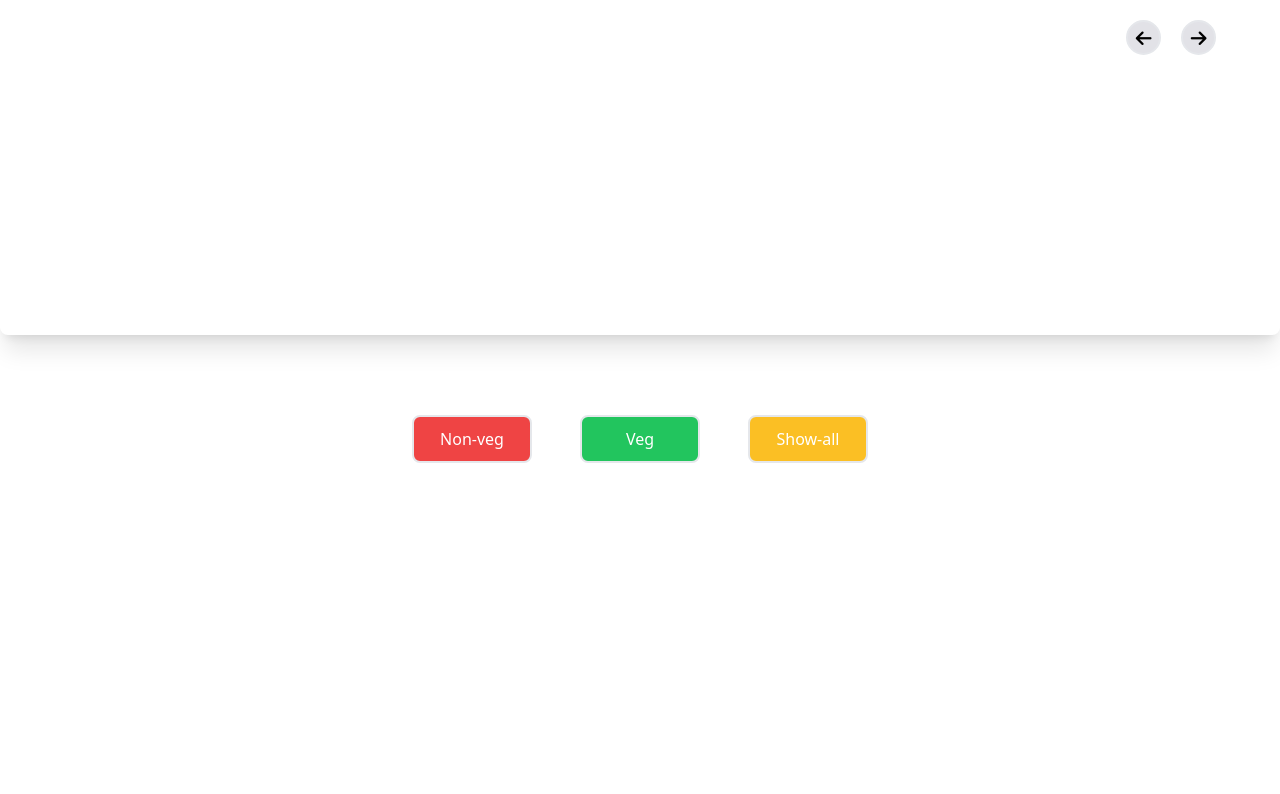
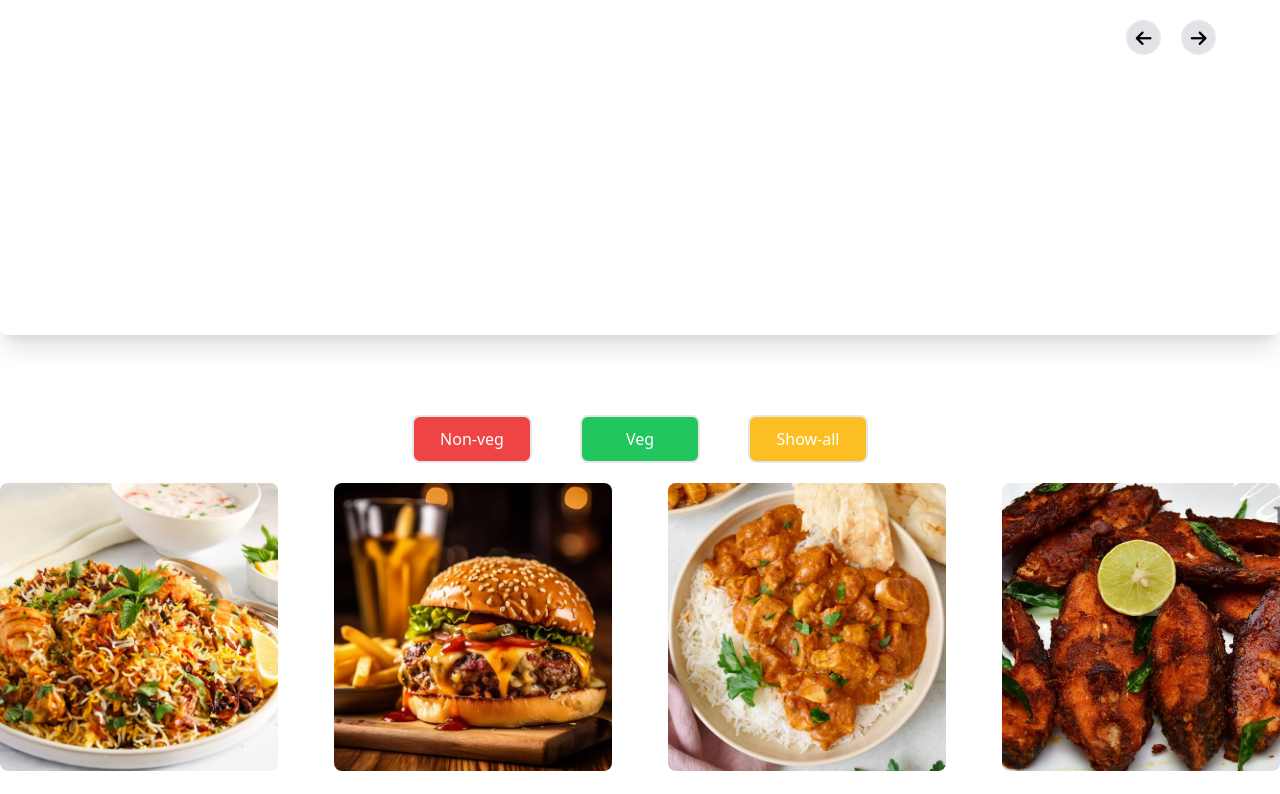
Before and after one commit to pranay03bhoir/React-task, a React (Vite) app in the folder task/: page / in a window 1280 px wide. Shown: the top 794 px of the page. Built offline with nearby package versions, Linux system fonts and the light colour scheme.

Commit message:
new update in the UI

```diff
--- a/task/src/components/DataFilter.jsx
+++ b/task/src/components/DataFilter.jsx
@@ -1,8 +1,12 @@
 import Images from "./Images.jsx";
-import { useState } from "react";
+import { useEffect, useState } from "react";
 
 const DataFilter = ({ data }) => {
-  const [food, setFood] = useState(data);
+  const [food, setFood] = useState([]);
+
+  useEffect(() => {
+    setFood(data);
+  }, [data]);
   const filter = (itemData) => {
     let filteredData = data.filter((item) => item.category === itemData);
     setFood(filteredData);
```
